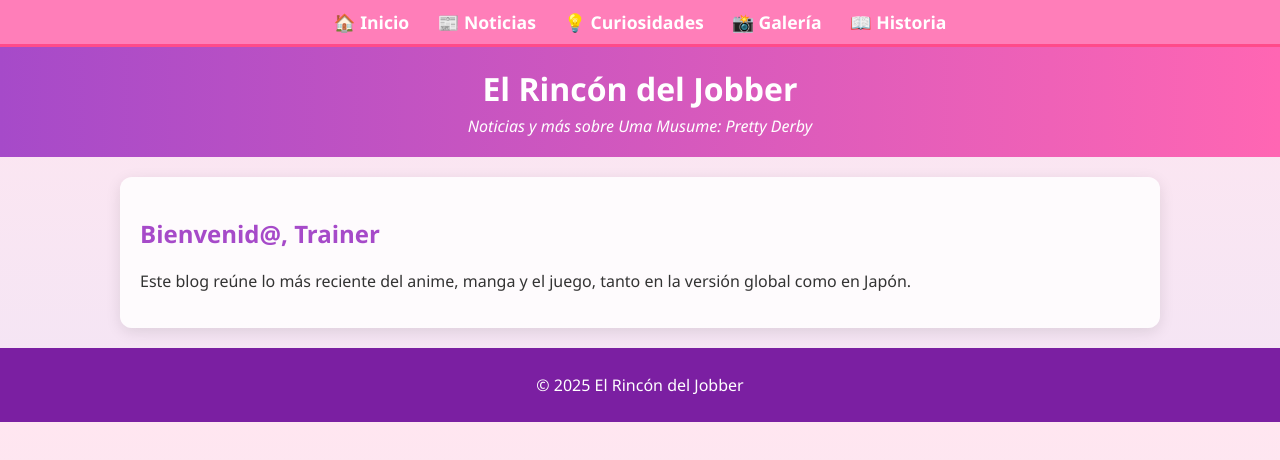
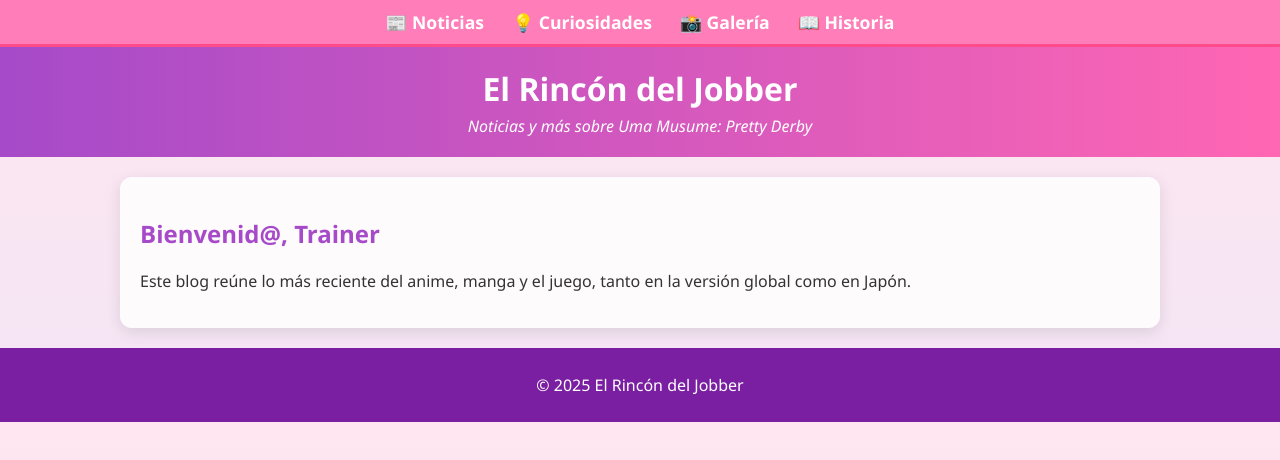
Before and after one commit to kevinAriam/El_Rincon_Del_Jobber, a plain HTML site: page index.html in a window 1280 px wide. Drawn offline with Linux system fonts and the light colour scheme.

Commit message:
actualizacion

```diff
--- a/index.html
+++ b/index.html
@@ -8,7 +8,6 @@
 <body>
 <nav class="menu-navegacion">
   <ul>
-    <li><a href="index.html">🏠 Inicio</a></li>
     <li><a href="paginas/noticias.html">📰 Noticias</a></li>
     <li><a href="paginas/curiosidades.html">💡 Curiosidades</a></li>
     <li><a href="paginas/galeria.html">📸 Galería</a></li>
```
